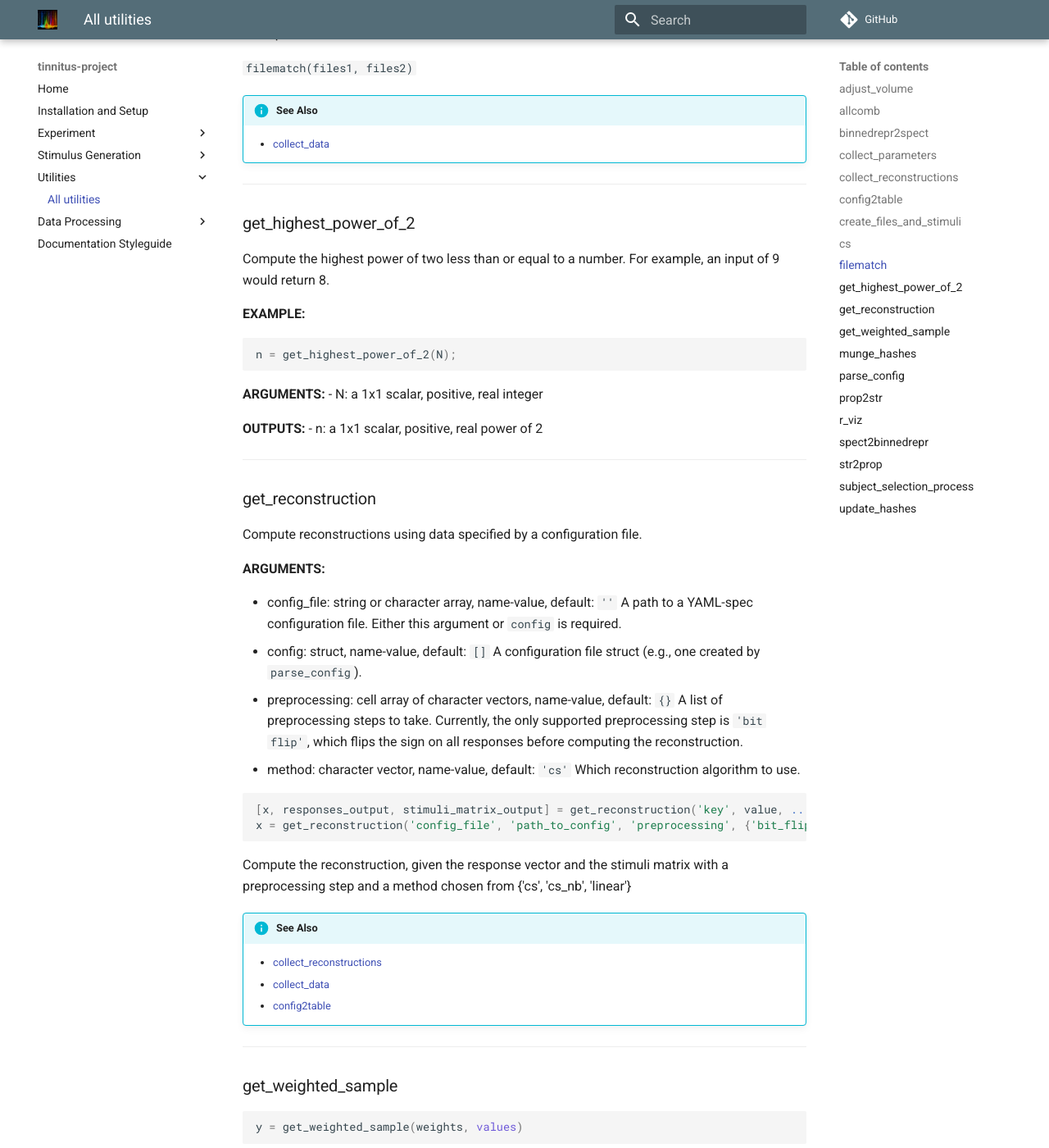
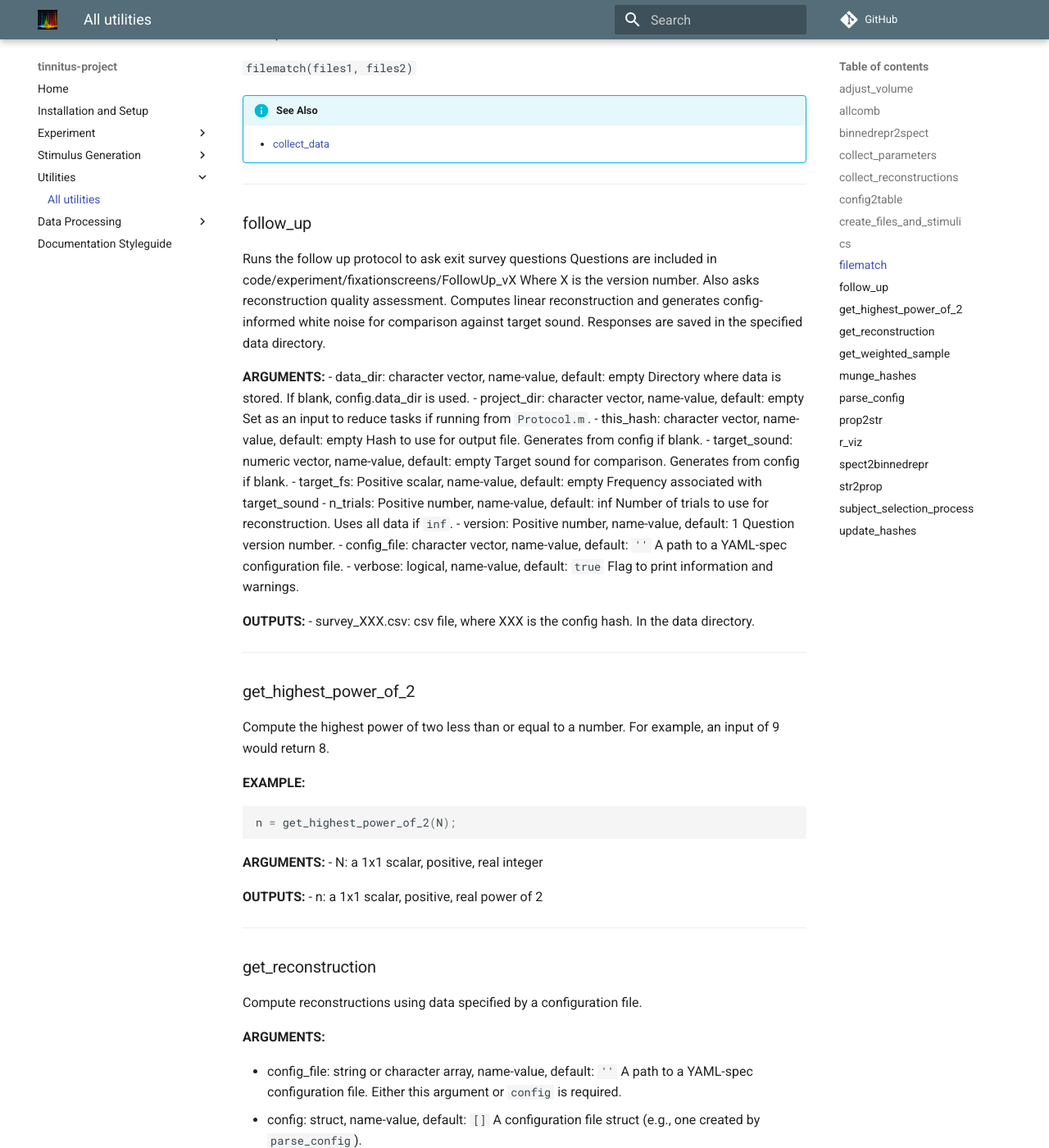
Before and after one commit to The-Lammert-Lab/tinnitus-reconstruction, an MkDocs documentation site: the page built from docs/utils.md, in a window 1280 px wide and 1400 px high, scrolled down 5967 px. Shown: the whole window at 82% size. Built offline with MkDocs 1.6.1 and Material for MkDocs 9.7.7, drawn with Linux system fonts in a browser that asks for light colours; comment, search, counter and statistics services are not loaded; some of the changed text lies outside the part shown.

Commit message:
Small improvements and documentation

````diff
--- a/docs/utils.md
+++ b/docs/utils.md
@@ -353,6 +353,45 @@ Example:
 
 -------
 
+### follow_up
+
+Runs the follow up protocol to ask exit survey questions
+Questions are included in code/experiment/fixationscreens/FollowUp_vX
+Where X is the version number.
+Also asks reconstruction quality assessment. Computes linear reconstruction
+and generates config-informed white noise for comparison against target
+sound. Responses are saved in the specified data directory.
+
+**ARGUMENTS:**
+- data_dir: character vector, name-value, default: empty
+Directory where data is stored. If blank, config.data_dir is used.
+- project_dir: character vector, name-value, default: empty
+Set as an input to reduce tasks if running from `Protocol.m`.
+- this_hash: character vector, name-value, default: empty
+Hash to use for output file. Generates from config if blank.
+- target_sound: numeric vector, name-value, default: empty
+Target sound for comparison. Generates from config if blank.
+- target_fs: Positive scalar, name-value, default: empty
+Frequency associated with target_sound
+- n_trials: Positive number, name-value, default: inf
+Number of trials to use for reconstruction. Uses all data if `inf`.
+- version: Positive number, name-value, default: 1
+Question version number.
+- config_file: character vector, name-value, default: ``''``
+A path to a YAML-spec configuration file.
+- verbose: logical, name-value, default: `true`
+Flag to print information and warnings.
+
+**OUTPUTS:**
+- survey_XXX.csv: csv file, where XXX is the config hash.
+In the data directory.
+
+
+
+
+
+-------
+
 ### get_highest_power_of_2
 Compute the highest power of two less than or equal
 to a number.
@@ -395,7 +434,10 @@ Currently, the only supported preprocessing step is ``'bit flip'``,
 which flips the sign on all responses before computing the reconstruction.
 - method: character vector, name-value, default: ``'cs'``
 Which reconstruction algorithm to use.
-
+- use_n_trials: Positive scalar, name-value, default: `inf`
+Indicates how many trials to use of data. `inf` uses all data.
+- bootstrap: Positive scalar, name-value, deafult: 0
+Number of bootstrap iterations to perform.
 
 ```matlab
 [x, responses_output, stimuli_matrix_output] = get_reconstruction('key', value, ...)
````
Also changed, not shown: 14 other files.
